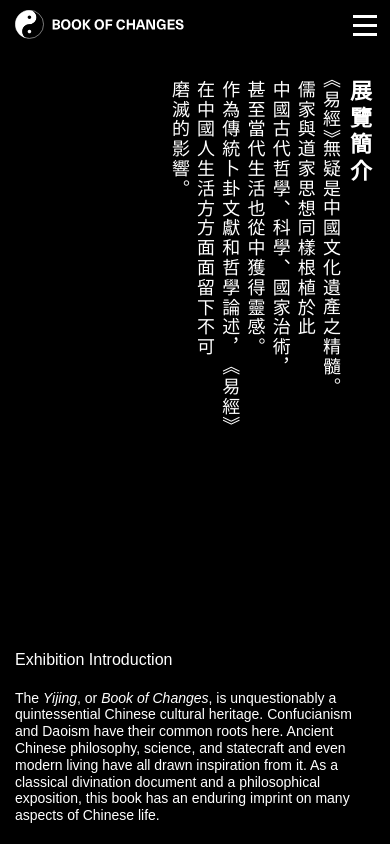
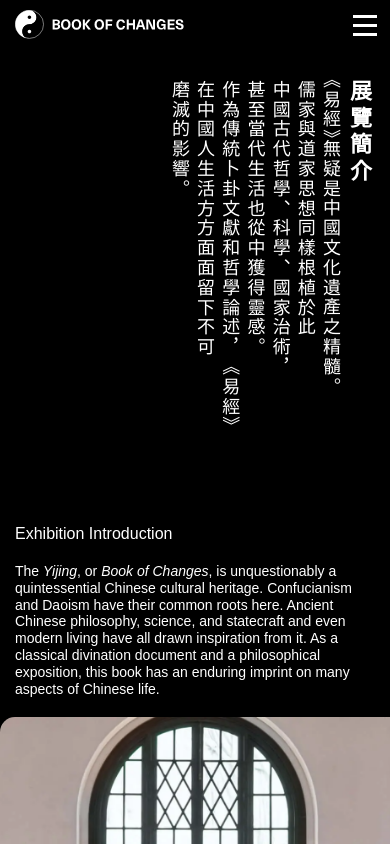
Before and after one commit to swapdicky/tkyijing, a Next.js app: page /exhibition in a window 390 px wide. Shown: the top 844 px of the page. Built offline with nearby package versions, Linux system fonts and the light colour scheme.

Commit message:
mobile w-full margin-top reduction from 260px to 140px and ex-section-inner/ex-padding-large min-height addition of 85vh

```diff
--- a/app/globals.css
+++ b/app/globals.css
@@ -579,7 +579,7 @@ a:hover .hover-underline::after {
 .info-box-logo { width: 30px; height: 30px; top: 20px; left: 15px; }
 .info-box-max-height-expanded{width: 100vw;height: calc(100vh - 120px) !important;padding: 15px !important;border-radius: 15px !important;}
 .info-scale-lg{transform: scale(.9);}
-.w-full{margin-top: 260px;padding-bottom: 100px;}
+.w-full{margin-top: 140px;padding-bottom: 100px;}
 .w-full.h-screen{margin: 0;padding:0;}
 .yj-height-half-inner-over .yj-height-half-inner{max-height: 10000px;}
 .yj-max-width-25vw{max-width: 70vw;transform: scale(.8);transform-origin: left bottom;left: 15px;}
@@ -598,6 +598,8 @@ a:hover .hover-underline::after {
 .move-over-text{position: fixed;right: -35px;top: 50%;transform: rotate(90deg);transform-origin: center center;font-size: 12px;font-family: "neue-haas-unica", sans-serif !important;white-space: nowrap;z-index: 20;pointer-events: none;transition: opacity 0.5s ease-out;}
 .scroll-to-explore-text{position: fixed;right: -23px;top: 50%;transform: rotate(90deg);transform-origin: center center;font-size: 12px;font-family: "neue-haas-unica", sans-serif !important;white-space: nowrap;z-index: 99;pointer-events: none;transition: opacity 0.5s ease-out;}
 
+.ex-section-inner,.ex-padding-large{min-height: 85vh !important;}
+
 }
 
 /* Ultra-wide desktop (2000px+) - reserved for future use */
```
